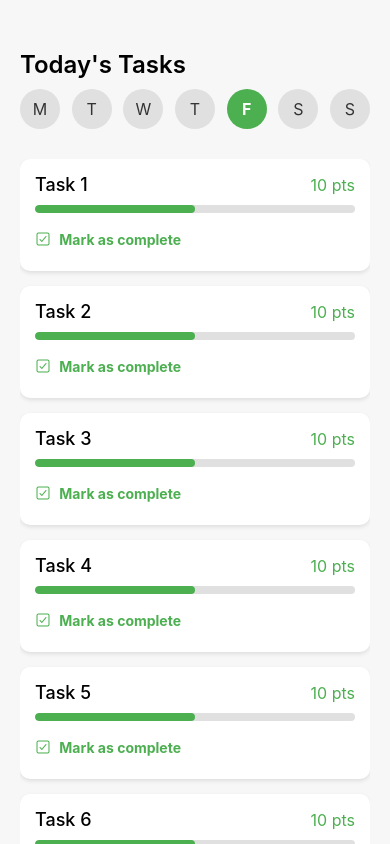
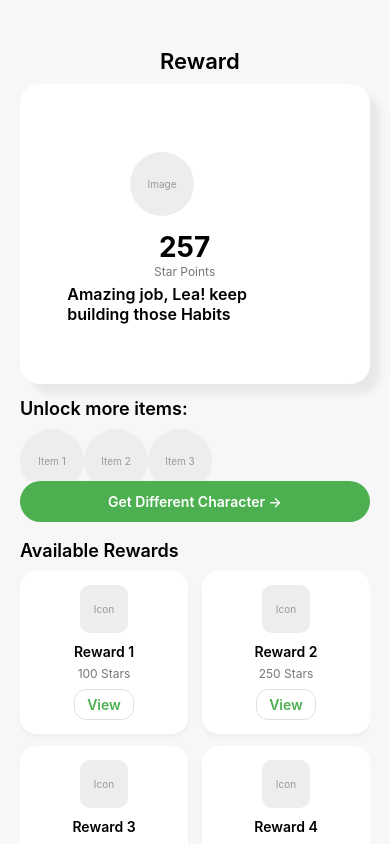
Before and after one commit to Niyah2004/Capstone4901, a React Native app in the folder habitat-app/: screen /Rewards in a window 390 px wide. Built offline with nearby package versions, Linux system fonts and the light colour scheme.

Commit message:
Rewards.js
The rewards screen

```diff
--- a/habitat-app/App.js
+++ b/habitat-app/App.js
@@ -6,15 +6,17 @@ import { registerRootComponent } from "expo";
 import SignUpScreen from "./screens/SignUpScreen";
 import ChildProfileSetupScreen from "./screens/ChildProfileSetupScreen";
 import ChildTaskViewScreen from "./screens/ChildTaskViewScreen";
+import Rewards from "./screens/Rewards";
 const Stack = createNativeStackNavigator();
 
 function App() {
   return (
     <NavigationContainer>
-      <Stack.Navigator initialRouteName="ChildTaskView" screenOptions={{ headerShown: false }}>
+      <Stack.Navigator initialRouteName="Rewards" screenOptions={{ headerShown: false }}>
         <Stack.Screen name="SignUp" component={SignUpScreen} />
         <Stack.Screen name="ChildProfileSetup" component={ChildProfileSetupScreen} />
         <Stack.Screen name="ChildTaskView" component={ChildTaskViewScreen} />
+        <Stack.Screen name="Rewards" component={Rewards} />
       </Stack.Navigator>
     </NavigationContainer>
   );
--- /dev/null
+++ b/habitat-app/screens/Rewards.js
@@ -0,0 +1,182 @@
+import React, { useState } from "react";
+import { View, Text, TouchableOpacity, StyleSheet, ScrollView } from "react-native";
+
+export default function Rewards() {
+    // Temporary placeholder state (can be replaced with fetched data later)
+    const [totalStars, setTotalStars] = useState(257);
+    const [rewards, setRewards] = useState([
+        { id: 1, title: "Reward 1", cost: 100 },
+        { id: 2, title: "Reward 2", cost: 250 },
+        { id: 3, title: "Reward 3", cost: 150 },
+        { id: 4, title: "Reward 4", cost: 80 },
+    ]);
+
+    return (
+        <View style={styles.container}>
+
+            <Text style={styles.title}>Reward</Text>
+            <View style={styles.RewardCard}>
+
+                <View style={styles.avatarPlaceholder}>
+                    <Text style={styles.placeholderText}>Image</Text>
+                </View>
+
+
+                <View style={styles.pointsRow}>
+                    <Text style={styles.pointsNumber}>{totalStars}</Text>
+                    <Text style={styles.pointsLabel}>Star Points</Text>
+                </View>
+
+
+                <View style={styles.greetingRow}>
+                    <Text style={styles.greetingTitle}>Amazing job, Lea! keep building those Habits</Text>
+                </View>
+            </View>
+            <Text style={styles.sectionTitle}>Unlock more items:</Text>
+            <ScrollView horizontal showsHorizontalScrollIndicator={false} contentContainerStyle={styles.itemsScrollContainer}>
+                <View style={styles.itemsIconPlaceholder}>
+                    <Text style={styles.placeholderText}>Item 1</Text>
+                </View>
+                <View style={styles.itemsIconPlaceholder}>
+                    <Text style={styles.placeholderText}>Item 2</Text>
+                </View>
+                <View style={styles.itemsIconPlaceholder}>
+                    <Text style={styles.placeholderText}>Item 3</Text>
+                </View>
+            </ScrollView>
+
+            <TouchableOpacity style={styles.switchButton}>
+                <Text style={styles.switchButtonText}>Get Different Character →</Text>
+            </TouchableOpacity>
+
+
+            <Text style={styles.sectionTitle}>Available Rewards</Text>
+
+
+            <ScrollView contentContainerStyle={styles.rewardsGrid}>
+                {rewards.map((reward) => (
+                    <View key={reward.id} style={styles.rewardCard}>
+
+                        <View style={styles.rewardIconPlaceholder}>
+                            <Text style={styles.placeholderText}>Icon</Text>
+                        </View>
+
+
+                        <Text style={styles.rewardTitle}>{reward.title}</Text>
+                        <Text style={styles.rewardCost}>{reward.cost} Stars</Text>
+
+
+                        <TouchableOpacity style={styles.rewardAction}>
+                            <Text style={styles.rewardActionText}>View</Text>
+                        </TouchableOpacity>
+                    </View>
+                ))}
+            </ScrollView>
+        </View>
+    );
+}
+
+const styles = StyleSheet.create({
+    container: { flex: 1, backgroundColor: "#F7F7F7", paddingHorizontal: 20, paddingTop: 48 },
+    title: {
+        fontSize: 22,
+        fontWeight: "600",
+        alignItems: "center",
+        marginBottom: 10,
+        marginLeft: 140
+    },
+
+    RewardCard: {
+        backgroundColor: "#fff",
+        borderRadius: 20,
+        padding: 60,
+        flexDirection: "row",
+        alignItems: "center",
+        marginBottom: 14,
+        shadowColor: "#000",
+        shadowOpacity: 0.06,
+        shadowOffset: { width: 10, height: 10 },
+        shadowRadius: 6,
+        elevation: 3,
+    },
+
+    avatarPlaceholder: {
+        width: 64,
+        height: 64,
+        borderRadius: 32,
+        backgroundColor: "#EDEDED",
+        justifyContent: "center",
+        alignItems: "center",
+        marginLeft: 50,
+        marginBottom: 100,
+    },
+    placeholderText: {
+        fontSize: 10,
+        color: "#999",
+    },
+
+    pointsRow: { alignItems: "center", marginRight: 12, marginTop: 40, marginLeft: -40 },
+    pointsNumber: { fontSize: 28, fontWeight: "700" },
+    pointsLabel: { fontSize: 12, color: "#777" },
+    greetingRow: { flex: 1, alignItems: "center", marginLeft: -160, marginTop: 140 },
+    greetingTitle: { fontSize: 16, fontWeight: "600" },
+
+    switchButton: {
+        backgroundColor: "#4CAF50",
+        paddingVertical: 12,
+        borderRadius: 24,
+        alignItems: "center",
+        marginBottom: 18,
+    },
+    switchButtonText: { color: "#fff", fontWeight: "600" },
+
+    sectionTitle: { fontSize: 18, fontWeight: "600", marginBottom: 10 },
+
+    rewardsGrid: {
+        flexDirection: "row",
+        flexWrap: "wrap",
+        justifyContent: "space-between",
+        paddingBottom: 40,
+    },
+    rewardCard: {
+        backgroundColor: "#fff",
+        width: "48%",
+        borderRadius: 16,
+        padding: 14,
+        marginBottom: 12,
+        alignItems: "center",
+        shadowColor: "#000",
+        shadowOpacity: 0.04,
+        shadowOffset: { width: 0, height: 3 },
+        shadowRadius: 4,
+        elevation: 2,
+    },
+    rewardIconPlaceholder: {
+        width: 48,
+        height: 48,
+        borderRadius: 10,
+        backgroundColor: "#EDEDED",
+        justifyContent: "center",
+        alignItems: "center",
+        marginBottom: 10,
+    },
+    rewardTitle: { fontWeight: "600", textAlign: "center", marginBottom: 6 },
+    rewardCost: { fontSize: 12, color: "#777", marginBottom: 8 },
+    rewardAction: {
+        borderWidth: 1,
+        borderColor: "#E0E0E0",
+        paddingVertical: 6,
+        paddingHorizontal: 12,
+        borderRadius: 12,
+    },
+    rewardActionText: { color: "#4CAF50", fontWeight: "600" },
+    itemsIconPlaceholder: {
+        width: 64,
+        height: 64,
+        borderRadius: 32,
+        backgroundColor: "#EDEDED",
+        justifyContent: "center",
+        alignItems: "center",
+        marginBottom: 10,
+    }
+});
```
Also changed, not shown: habitat-app/screens/RewardScreen.js (added, +47 -0 lines).
